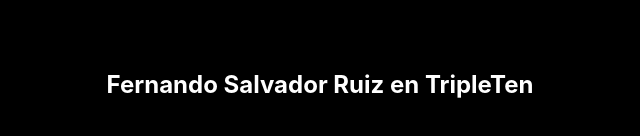
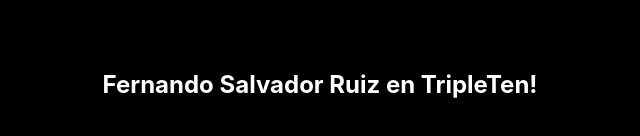
Before and after one commit to cazador0587/Cohorte_34, a plain HTML site: page sprint_01_introduccion_desarrollo_web/index.html in a window 1280 px wide. Shown: the part 2144-2280 px from the top of the page, 320-960 px from the left. Drawn offline with Linux system fonts and the light colour scheme.

Commit message:
pruebas de cambios

```diff
--- a/sprint_01_introduccion_desarrollo_web/index.html
+++ b/sprint_01_introduccion_desarrollo_web/index.html
@@ -55,7 +55,7 @@
 		</div>
 		</main>
 		<footer class="footer">
-			<h2 class="footer-author">Fernando Salvador Ruiz en TripleTen</h2>
+			<h2 class="footer-author">Fernando Salvador Ruiz en TripleTen!</h2>
 		</footer>
 	</body>
 </html>
```
